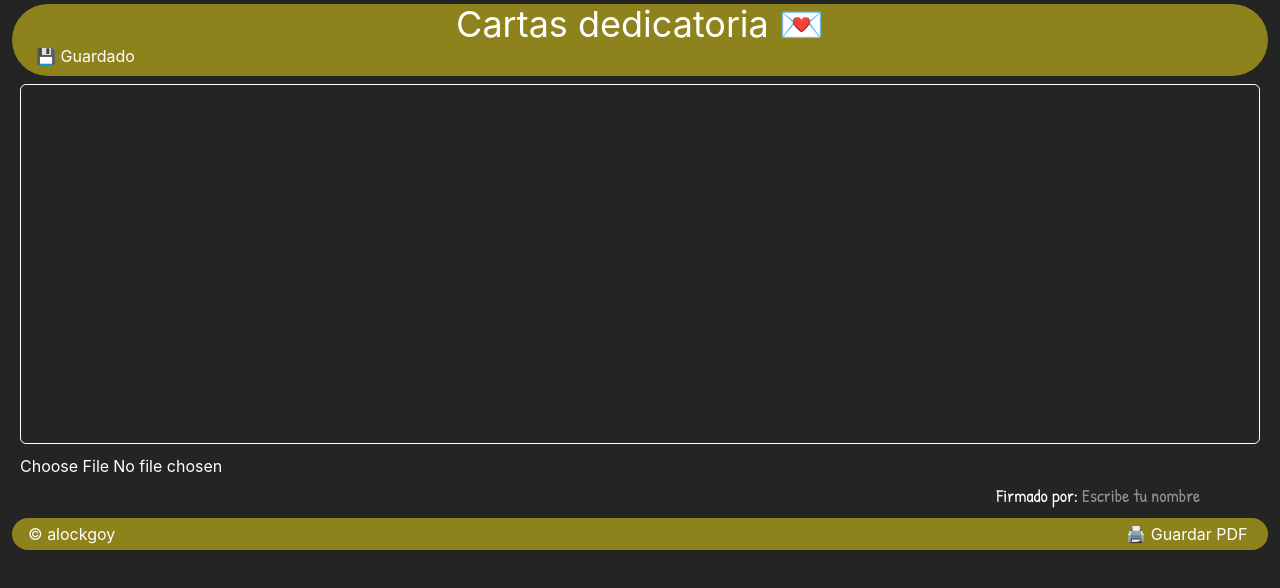
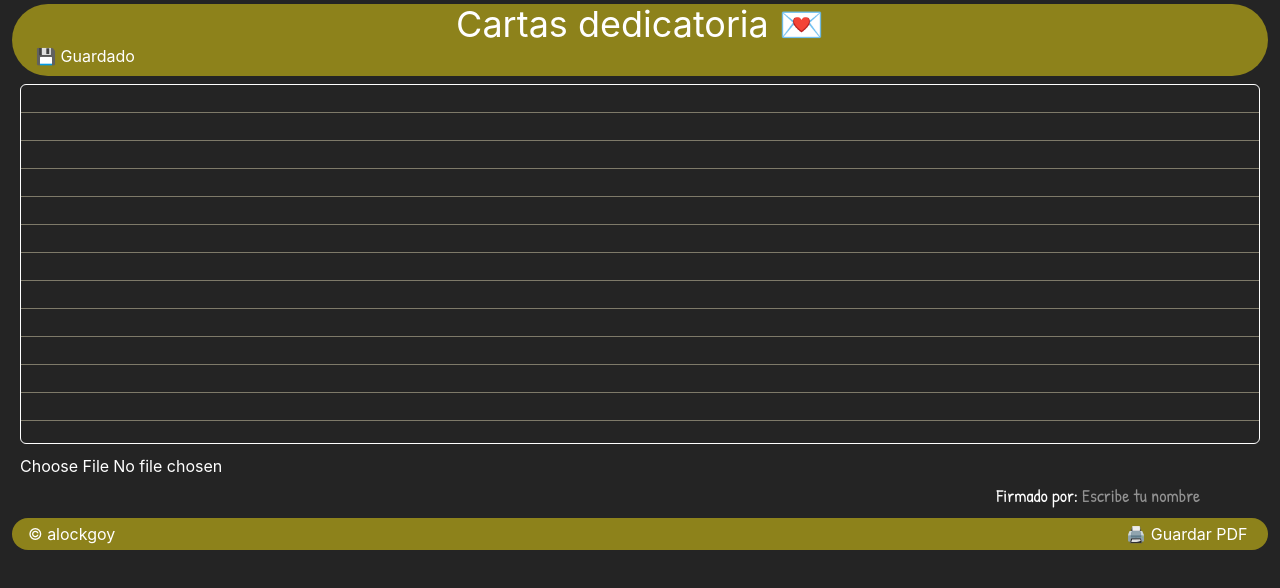
Before and after one commit to alockgoy/cartas-dedicatoria, a React (Vite) app: page / in a window 1280 px wide. Shown: the top 588 px of the page. Built offline with nearby package versions, Linux system fonts and the light colour scheme.

Commit message:
Feat: Añadir renglones al textArea para que empiece a tener un aspecto de carta manuscrita

```diff
--- /dev/null
+++ b/src/components/Letter.css
@@ -0,0 +1,24 @@
+/* Esto me lo hizo una IA, Claude */
+
+.paper-lines{
+    line-height: 1.75rem;
+    background-image: repeating-linear-gradient(
+        to bottom,
+        transparent 0,
+        transparent calc(1.75rem - 1px),
+        #d8cfae 1.75rem
+    );
+    background-size: 100% 1.75rem;
+    background-attachment: local;
+}
+
+.paper-lines-print {
+  line-height: 2rem;
+  background-image: repeating-linear-gradient(
+    to bottom,
+    transparent 0,
+    transparent calc(2rem - 2px),
+    #b5a97a 2rem
+  );
+  background-size: 100% 2rem;
+}
--- a/src/components/Letter.tsx
+++ b/src/components/Letter.tsx
@@ -1,4 +1,5 @@
 import React, { useEffect, useState, useRef } from "react"; // Importaciones necesarias
+import './Letter.css';
 
 /**
  * Definir los estados del componente
@@ -83,9 +84,10 @@ function Letter({ setSaveStatus }: LetterStatus) {
              *      Bordes marcados y redondeados
              *      El contenido del texto se guarda y recupera automáticamente del localStorage
              *      Fuente de letra Patrick Hand
+             *      Estilo CSS personalizado para parecer una carta
              */}
                 <textarea
-                    className="w-full h-90 resize-none p-4 border rounded-md font-patrick text-lg"
+                    className="w-full h-90 resize-none p-7 border rounded-md font-patrick text-lg paper-lines"
                     value={text}
                     onChange={(e) => setText(e.target.value)}
                 >
@@ -135,7 +137,7 @@ function Letter({ setSaveStatus }: LetterStatus) {
              *  Sección para la impresión
              *      Estilo personalizado: Carta -> firma -> foto
              */}
-            <div className="hidden print:block px-5 font-patrick text-2xl">
+            <div className="hidden print:block px-5 font-patrick text-2xl paper-lines-print">
                 {/**
                  *  Texto de la carta
                  *      Mantiene los espacios y saltos de línea del texto
--- a/src/index.css
+++ b/src/index.css
@@ -16,3 +16,10 @@ body {
   background-color: #242424;
   color: #ffffff;
 }
+
+@media print {
+  body {
+    background-color: #ffffff;
+    color: #000000;
+  }
+}
```
